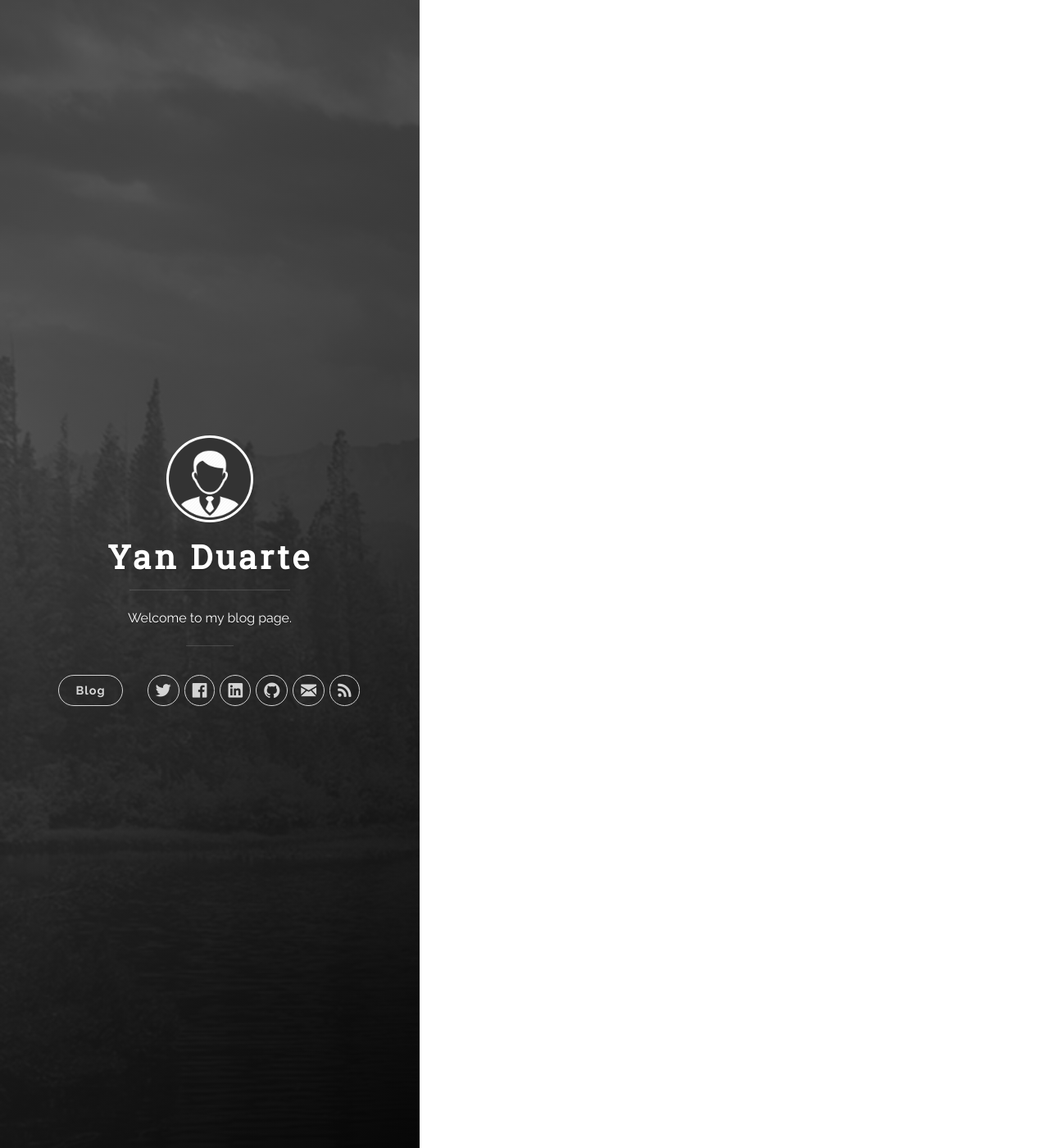
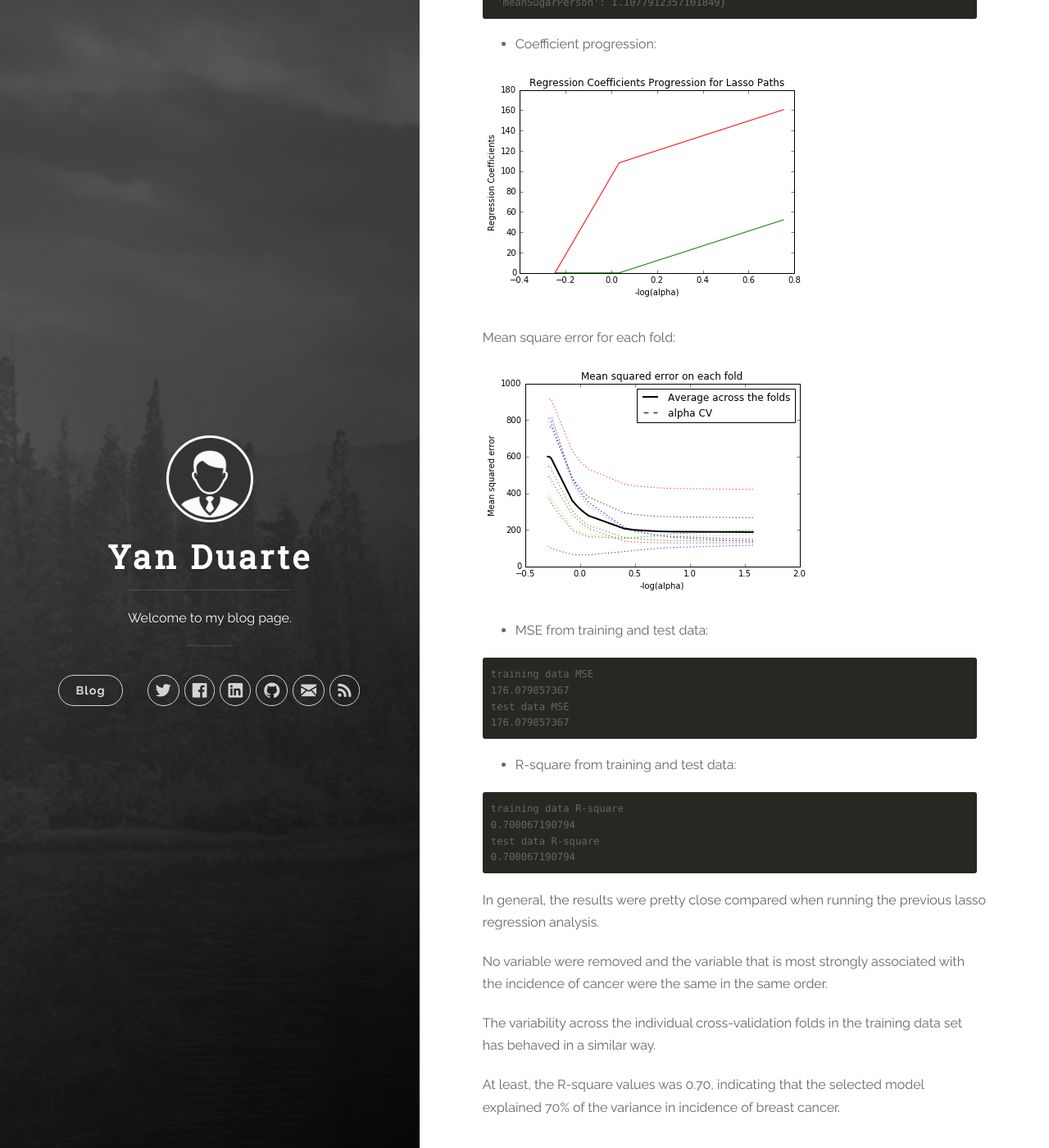
Before and after one commit to yan-duarte/yan-duarte.github.io, a Jekyll site: the page built from _posts/2016-10-17-MLDA-Assignment3.md, in a window 1280 px wide and 1400 px high, scrolled down 5122 px. Shown: the whole window at 82% size. Built offline with Jekyll 4.4.1, drawn with Linux system fonts in a browser that asks for light colours; nearby versions of some CDN libraries; some of the changed text lies outside the part shown.

Commit message:
Updated 2016-10-17-MLDA-Assignment3.md

````diff
--- a/_posts/2016-10-17-MLDA-Assignment3.md
+++ b/_posts/2016-10-17-MLDA-Assignment3.md
@@ -171,3 +171,52 @@ The data were randomly split into a training set that included 70% of the observ
 We can see in [figure 2](#fig_2) that there is variability across the individual cross-validation folds in the training data set, but the change in the mean square error as variables are added to the model follows the same pattern for each fold.
 
 The selected model was more accurate in predicting the incidence of breast cancer in the test data. The R-square values were 0.72 and 0.63, indicating that the selected model explained 72 and 63% of the variance in incidence of breast cancer for the training and test sets, respectively.
+
+## **Running a Lasso Regression Analysis whitout split training and test**
+
+As my data set has a relatively small number of observations, I run the lasso regression analysis whiout split it into training and test data sets.
+You can see the code and the output [here](https://github.com/yan-duarte/yan-duarte.github.io/blob/master/archives/mlda-ass3.2.ipynb)
+
+The results were:
+
+  - The variable names and regression coefficients:
+
+```
+{'meanCholesterol': 14.454522951763355,
+ 'meanFoodPerson': 5.6180418717114913,
+ 'meanSugarPerson': 1.1077912357101849}
+```
+
+  - Coefficient progression:
+
+![#fig_3]({{site.baseurl}}/yan-duarte.github.io/images/mlda-assignments/mlda-ass3-fig3.png)
+
+Mean square error for each fold:
+
+![#fig_4]({{site.baseurl}}/yan-duarte.github.io/images/mlda-assignments/mlda-ass3-fig4.png)
+
+  - MSE from training and test data:
+
+```
+training data MSE
+176.079857367
+test data MSE
+176.079857367
+```
+
+  - R-square from training and test data:
+
+```
+training data R-square
+0.700067190794
+test data R-square
+0.700067190794
+```
+
+In general, the results were pretty close compared when running the previous lasso regression analysis.
+
+No variable were removed and the variable that is most strongly associated with the incidence of cancer were the same in the same order.
+
+The variability across the individual cross-validation folds in the training data set has behaved in a similar way.
+
+At least, the R-square values was 0.70, indicating that the selected model explained 70% of the variance in incidence of breast cancer.
````
